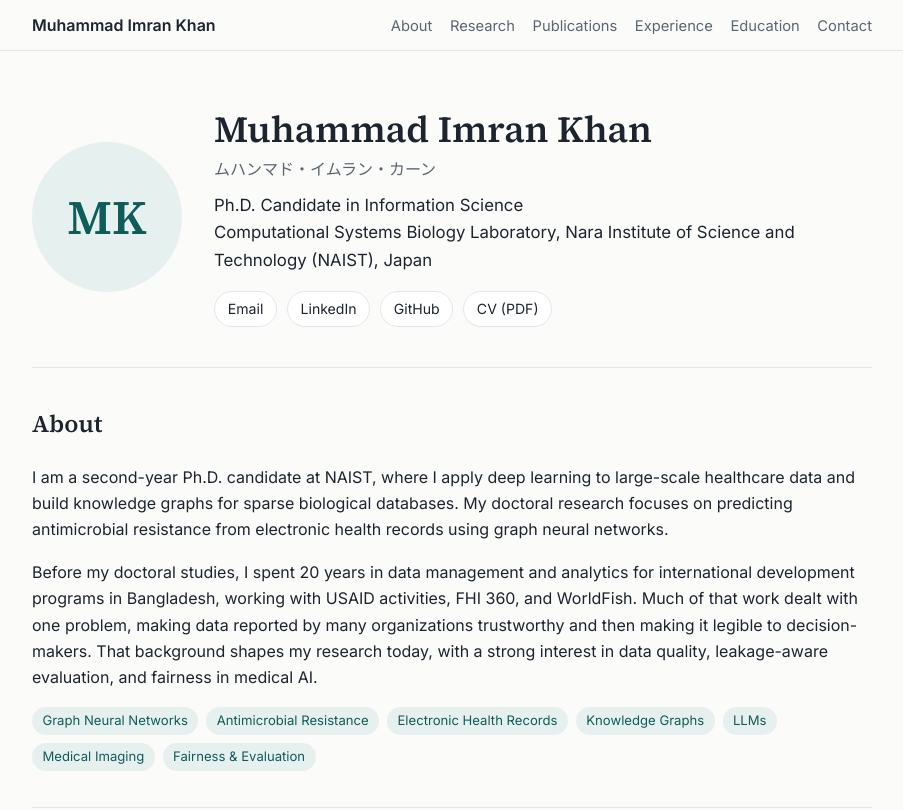
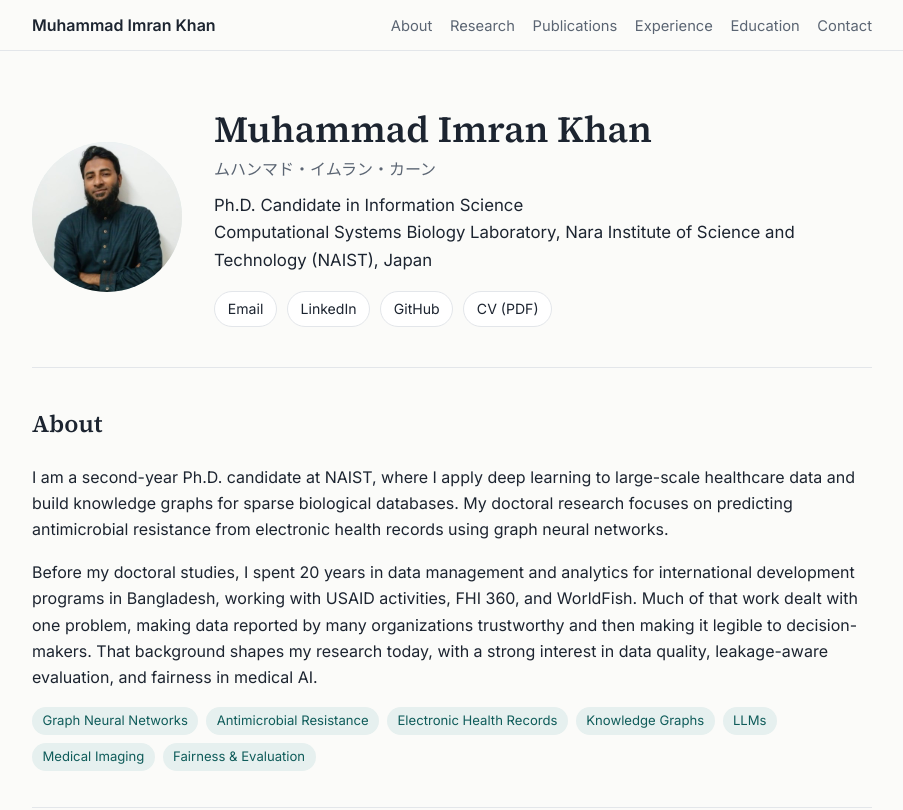
Before and after one commit to ikhan-apu/ikhan-apu.github.io, a plain HTML site: page index.html in a window 1280 px wide. Shown: the top 810 px of the page, without its empty margins (188-1091 px from the left). Drawn offline with Linux system fonts and the light colour scheme.

Commit message:
Update avatar to display image instead of text
Replaced placeholder avatar text with an image of Muhammad Imran Khan.

```diff
--- a/index.html
+++ b/index.html
@@ -155,7 +155,7 @@
 
   <header class="hero">
     <!-- To use a photo, put photo.jpg in the repository and replace "MK" with: <img src="imran.jpg" alt="Muhammad Imran Khan"> -->
-    <div class="avatar">MK</div>
+    <div class="avatar"><img src="imran.jpg" alt="Muhammad Imran Khan"></div>
     <div>
       <h1>Muhammad Imran Khan</h1>
       <div class="jp">ムハンマド・イムラン・カーン</div>
```
